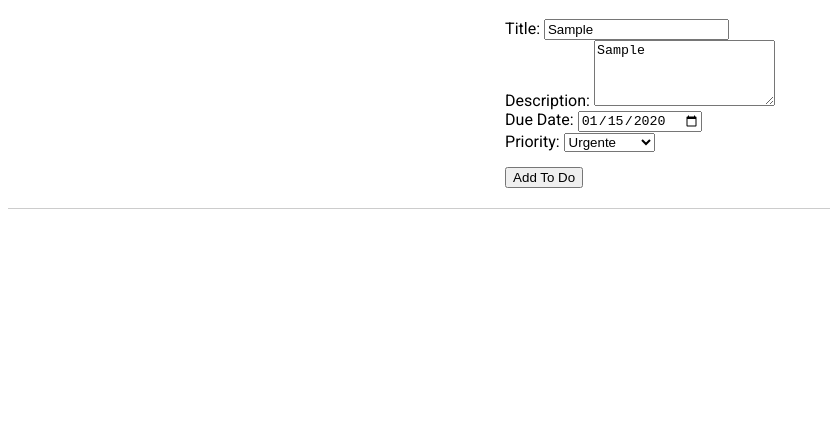
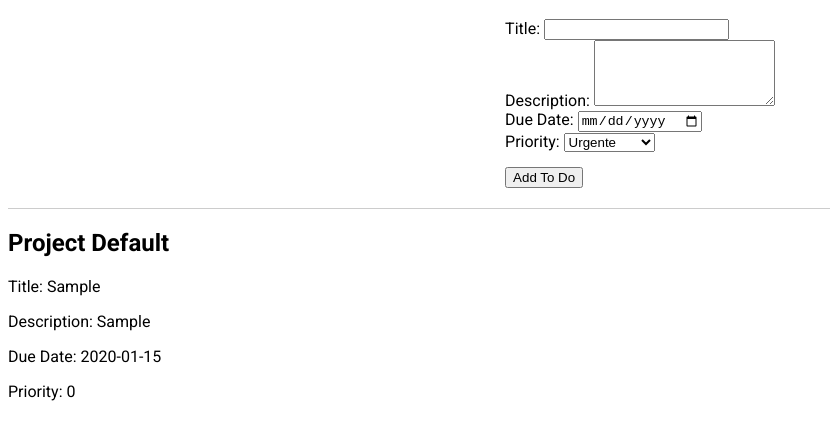
Before and after one commit to thalesleite/todo-list, a website built with webpack: page src/index.html in a window 1280 px wide. Both pictures are taken after typing "Sample", "Sample", "2020-01-15" into the empty fields and a click on the button "Add To Do". Shown: the part 70-510 px from the top of the page, without its empty margins (0-830 px from the left). Built offline with nearby package versions, Linux system fonts and the light colour scheme.

Commit message:
add logic to create projects and todos

```diff
--- a/src/index.html
+++ b/src/index.html
@@ -41,7 +41,7 @@
         </form>
       </section>
 
-      <div id="content"></div>
+      <div id="projects"></div>
     </main>
   </body>
 </html>
--- a/src/js/index.js
+++ b/src/js/index.js
@@ -1,29 +1,15 @@
 import "../css/styles.css"
 
-function createProject(name) {
-  return {
-    name: name,
-    items: [],
-    setName(newName) {
-      this.name = newName
-    },
-    addItem(item) {
-      this.items.push(item)
-    },
-  }
-}
-
-function createTodo(title, description, dueDate, priority) {
-  return {
-    title,
-    description,
-    dueDate,
-    priority,
-  }
-}
+import createProject from "../js/projectFactory"
+import createTodo from "../js//todoFactory"
 
 const formProject = document.getElementById("formProject")
-const projects = []
+const projectsSection = document.querySelector("#projects")
+
+const projects = getProjectsFromLocal()
+console.log("projects: ", projects)
+
+updateProjects()
 
 formProject.addEventListener("submit", (e) => {
   e.preventDefault()
@@ -32,11 +18,91 @@ formProject.addEventListener("submit", (e) => {
   const dueDate = document.getElementById("dueDate").value
   const priority = document.getElementById("priority").value
 
-  const project = createProject("Project Default")
   const todo = createTodo(title, description, dueDate, priority)
-  project.addItem(todo)
 
-  projects.push(project)
+  if (projects.length > 0) {
+    projects[0].addItem(todo)
+  } else {
+    const project = createProject("Project Default")
+    project.addItem(todo)
+    projects.push(project)
+  }
 
-  console.log("project: ", project)
+  localStorage.setItem("projects", JSON.stringify(projects))
+  clear()
+  updateProjects()
 })
+
+function clear() {
+  document.getElementById("title").value = ""
+  document.getElementById("description").value = ""
+  document.getElementById("dueDate").value = null
+  document.getElementById("priority").value = "0"
+}
+
+function getProjectsFromLocal() {
+  let localProjects = localStorage.getItem("projects")
+
+  if (localProjects) {
+    localProjects = JSON.parse(localProjects)
+
+    const projects = []
+    localProjects.forEach((project) => {
+      const newProject = createProject(project.name)
+
+      project.items.forEach(({ title, description, dueDate, priority }) => {
+        const todo = createTodo(title, description, dueDate, priority)
+        newProject.addItem(todo)
+      })
+
+      projects.push(newProject)
+    })
+
+    return projects
+  }
+
+  return []
+}
+
+function updateProjects() {
+  projectsSection.innerHTML = ""
+
+  if (projects.length > 0) {
+    projects.forEach((project, index) => {
+      console.log(project)
+      const div = document.createElement("div")
+      div.classList.add("project")
+
+      const hName = document.createElement("h2")
+      hName.textContent = project.name
+      div.appendChild(hName)
+
+      project.items.forEach((item) => {
+        const divItem = document.createElement("div")
+        divItem.classList.add("item")
+
+        const pTitle = document.createElement("p")
+        pTitle.textContent = `Title: ${item.title}`
+        divItem.appendChild(pTitle)
+
+        const pDescription = document.createElement("p")
+        pDescription.textContent = `Description: ${item.description}`
+        divItem.appendChild(pDescription)
+
+        const pDueDate = document.createElement("p")
+        pDueDate.textContent = `Due Date: ${item.dueDate}`
+        divItem.appendChild(pDueDate)
+
+        const pPriority = document.createElement("p")
+        pPriority.textContent = `Priority: ${item.priority}`
+        divItem.appendChild(pPriority)
+
+        div.appendChild(divItem)
+      })
+
+      projectsSection.appendChild(div)
+    })
+  } else {
+    projectsSection.innerHTML = "No projects in to-do list"
+  }
+}
--- /dev/null
+++ b/src/js/projectFactory.js
@@ -0,0 +1,15 @@
+export default function createProject(name) {
+  return {
+    name: name,
+    items: [],
+    setName(newName) {
+      this.name = newName
+    },
+    addItem(item) {
+      this.items.push(item)
+    },
+    removeItem(item) {
+      console.log("item: ", item)
+    },
+  }
+}
--- /dev/null
+++ b/src/js/todoFactory.js
@@ -0,0 +1,20 @@
+export default function createTodo(title, description, dueDate, priority) {
+  return {
+    title,
+    description,
+    dueDate,
+    priority,
+    setTitle(newTitle) {
+      this.title = newTitle
+    },
+    setDescription(newDescription) {
+      this.description = newDescription
+    },
+    setDueDate(newDueDate) {
+      this.dueDate = newDueDate
+    },
+    setPriority(newPriority) {
+      this.priority = newPriority
+    },
+  }
+}
```
